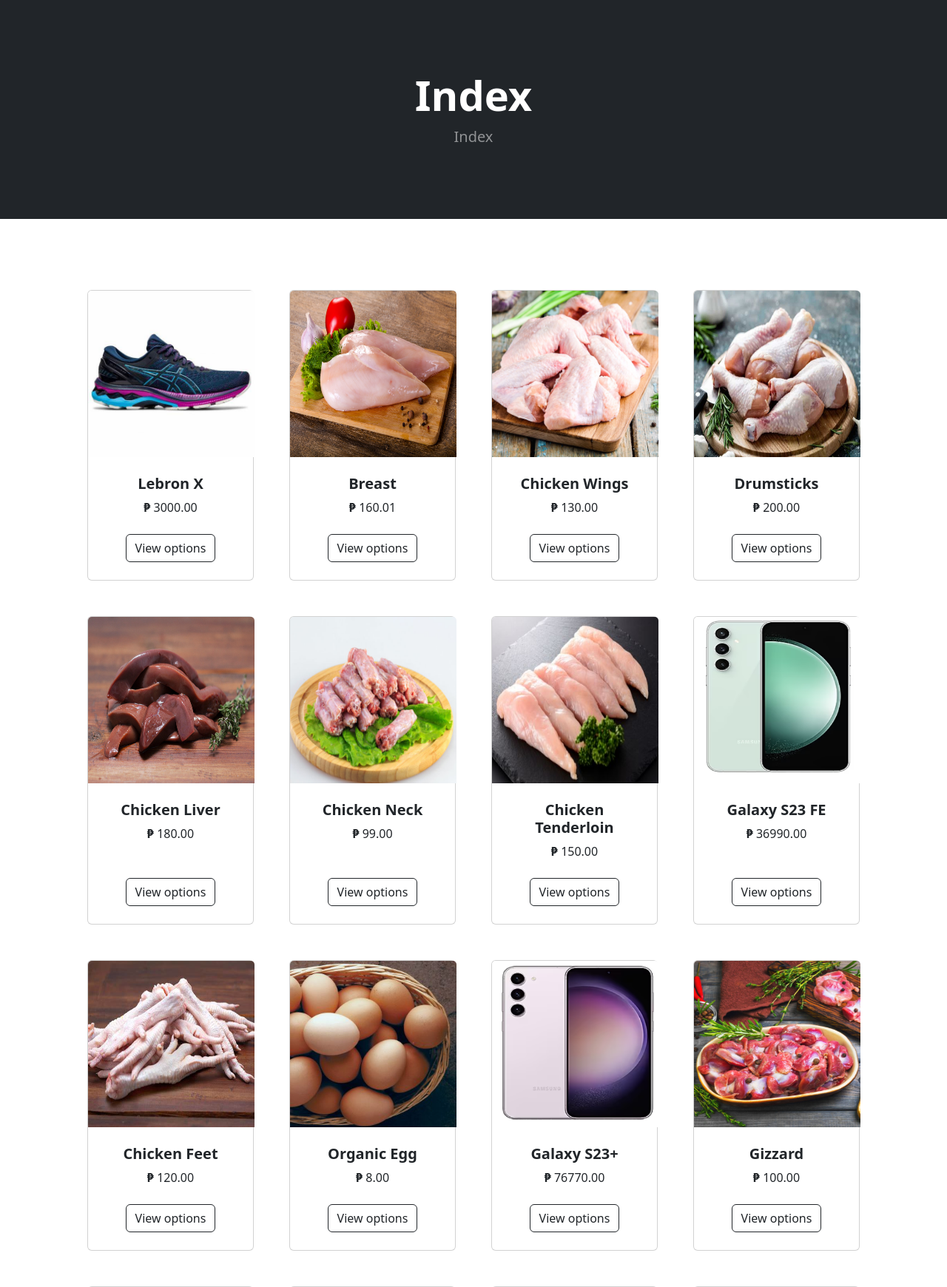
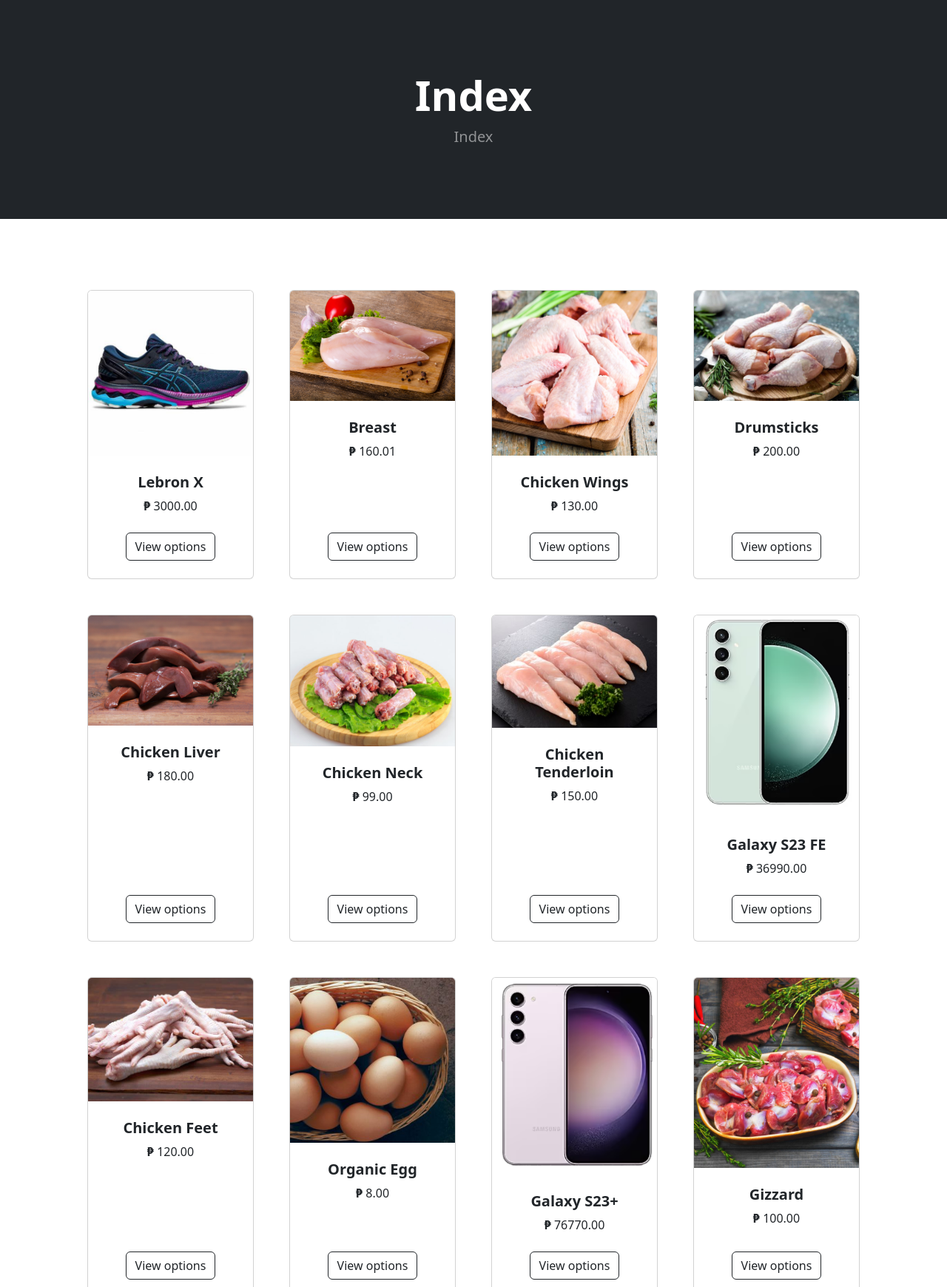
Before and after one commit to Sephsuu/Calzada, a Django app: page / in a window 1280 px wide. Shown: the part 57-1797 px from the top of the page at 74% size. Run offline with Django 5.2, Linux system fonts and the light colour scheme; data comes from the database, SQL or seed files in the repository; both versions use the stored data as it was after the commit; some libraries are stand-ins or nearby versions.

Commit message:
Additional

```diff
--- a/Calzada/settings.py
+++ b/Calzada/settings.py
@@ -26,7 +26,7 @@ SECRET_KEY = 'django-insecure-9j*w7(%q2@gq4uees%-j08gx-==%reuw&yt=)p11nrbftb#5o)
 # SECURITY WARNING: don't run with debug turned on in production!
 DEBUG = True
 
-ALLOWED_HOSTS = []
+ALLOWED_HOSTS = ['Sephsuu.pythonanywhere.com']
 
 
 # Application definition
--- a/eCommerce/templates/section/home.html
+++ b/eCommerce/templates/section/home.html
@@ -13,12 +13,6 @@
         <link href="https://cdn.jsdelivr.net/npm/bootstrap-icons@1.5.0/font/bootstrap-icons.css" rel="stylesheet" />
         <!-- Core theme CSS (includes Bootstrap)-->
         <link href="{% static 'css/styles.css' %}" rel="stylesheet" />
-        <style>
-            .card-img-top{
-                width: 225px;
-                height: 225px;
-            }
-        </style>
     </head>
     <body>
         <!-- Navigation-->
```
Also changed, not shown: db.sqlite3, media/images/product/Screenshot_2023-12-19_115520.png (added), media/images/product/Screenshot_2023-12-19_115520_Qe8nTrl.png (added), media/images/product/Screenshot_2023-12-19_120236.png (added), media/images/product/Screenshot_2023-12-19_120543.png (added), media/images/product/Screenshot_2023-12-19_121310.png (added), media/images/product/Screenshot_2023-12-19_121743.png (added), media/images/product/Screenshot_2023-12-19_122346.png (added), media/images/product/Screenshot_2023-12-19_122815.png (added), media/images/product/Screenshot_2023-12-19_124020.png (added), media/images/product/Screenshot_2023-12-19_124246.png (added), media/images/product/Screenshot_2023-12-19_124557.png (added).
